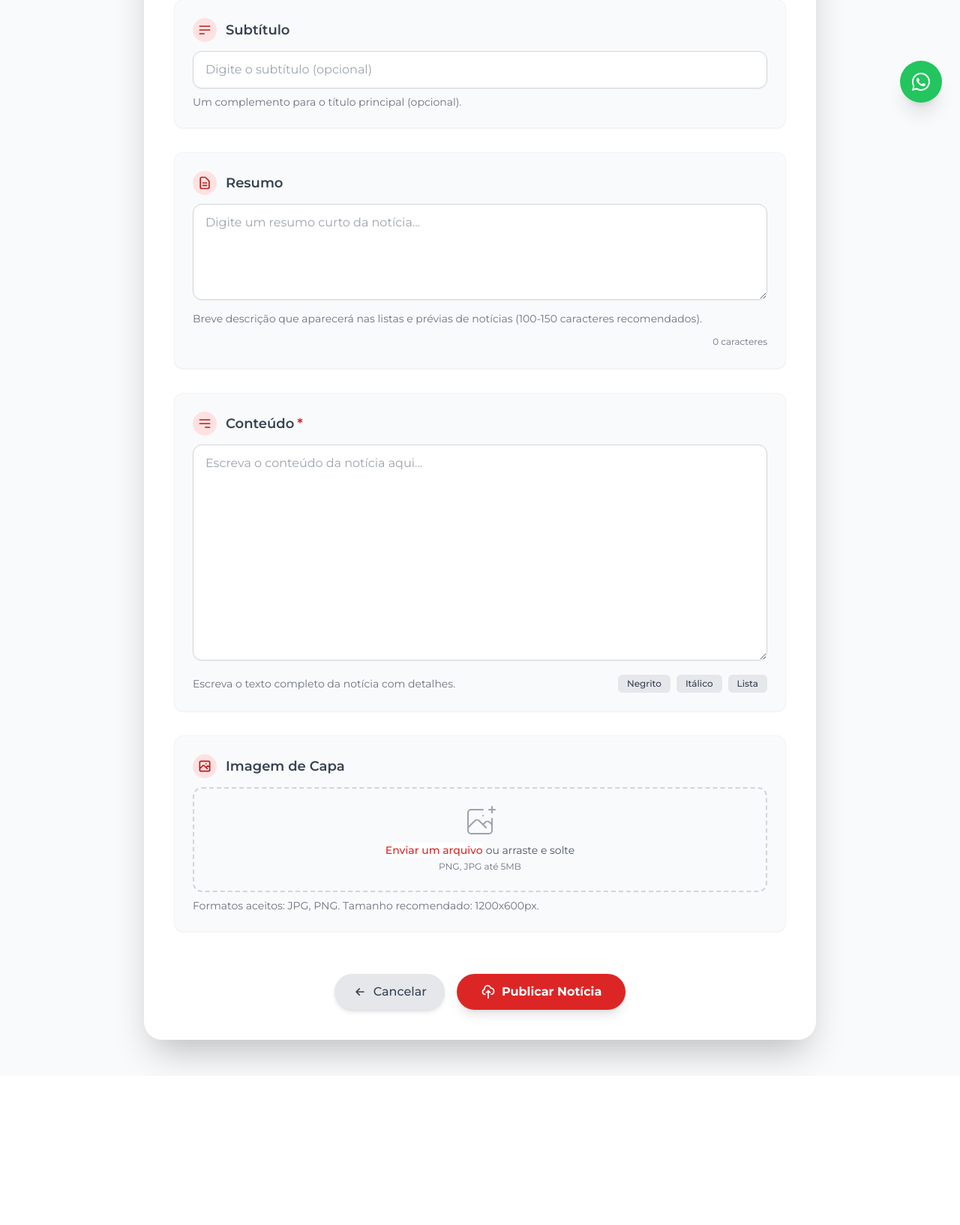
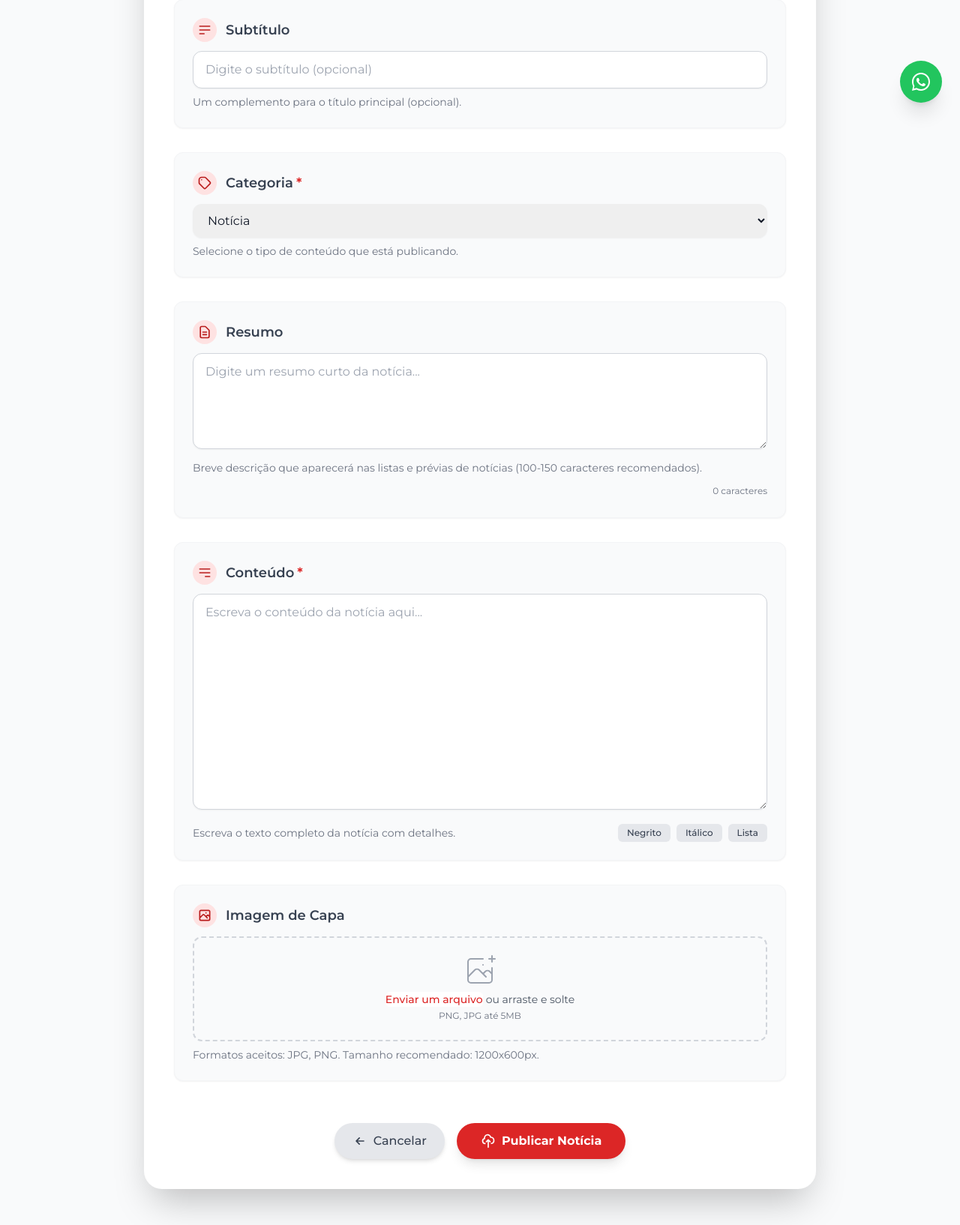
Before and after one commit to wallisonc2k/amuvsite, a Django app: page /painel_admin/noticias/nova/ in a window 1280 px wide. Shown: the part 639-2273 px from the top of the page at 75% size. Before the commit the page ends 2069 px from the top, so only its background shows below. Run offline with Django 5.2, Linux system fonts and the light colour scheme; the visitor is signed in with stand-in values (Sample User, id 1); some libraries are stand-ins or nearby versions.

Commit message:
Implementei o filtro de categorias na pagina de noticias

```diff
--- a/membros/models.py
+++ b/membros/models.py
@@ -4,9 +4,24 @@ from django.contrib.auth.models import AbstractUser
 
 class Membro(AbstractUser):
     telefone = models.CharField(max_length=20, blank=True)
-    endereco = models.TextField(blank=True)
+    cpf = models.CharField(max_length=14, blank=True)
+    foto = models.ImageField(upload_to='fotos_perfil/', null=True, blank=True)
     data_nascimento = models.DateField(null=True, blank=True)
     is_ativo = models.BooleanField(default=True)
+
+    # Para o endereço, podemos continuar com um campo de texto ou criar campos específicos
+    cep = models.CharField(max_length=9, blank=True)
+    logradouro = models.CharField(max_length=100, blank=True)
+    numero = models.CharField(max_length=10, blank=True)
+    complemento = models.CharField(max_length=100, blank=True)
+    bairro = models.CharField(max_length=100, blank=True)
+    cidade = models.CharField(max_length=100, blank=True)
+    estado = models.CharField(max_length=2, blank=True)
+
+    # Preferências
+    interesses = models.JSONField(default=list, blank=True, null=True)
+    receber_notificacoes = models.BooleanField(default=True)
+    disponivel_voluntario = models.BooleanField(default=False)
 
     def __str__(self):
         return self.get_full_name() or self.username
--- a/membros/urls.py
+++ b/membros/urls.py
@@ -1,10 +1,10 @@
 from django.urls import path
-from .views import PainelMembroView, HistoricoPagamentosView, EditPerfilView
+from .views import PainelMembroView, HistoricoPagamentosView, EditarPerfilView
 
 app_name = 'membros'
 
 urlpatterns = [
     path('painel/', PainelMembroView.as_view(), name='painel'),
     path('pagamentos/', HistoricoPagamentosView.as_view(), name='pagamentos'),
-    path('editar_perfil/', EditPerfilView.as_view(), name='editar_perfil'),
+    path('editar-perfil/', EditarPerfilView.as_view(), name='editar_perfil'),
 ]
--- a/noticias/forms.py
+++ b/noticias/forms.py
@@ -4,7 +4,7 @@ from .models import Noticia
 class NoticiaForm(forms.ModelForm):
     class Meta:
         model = Noticia
-        fields = ['titulo', 'subtitulo', 'resumo', 'conteudo', 'imagem_capa']
+        fields = ['titulo', 'subtitulo', 'resumo', 'conteudo', 'imagem_capa', 'categoria', 'data_evento', 'local_evento']
         widgets = {
             'titulo': forms.TextInput(attrs={
                 'class': 'w-full px-4 py-2 border rounded-xl',
@@ -26,7 +26,14 @@ class NoticiaForm(forms.ModelForm):
             'imagem_capa': forms.ClearableFileInput(attrs={
                 'class': 'w-full px-4 py-2'
             }),
+            'data_evento': forms.DateTimeInput(attrs={'type': 'datetime-local'}),
         }
+
+    def __init__(self, *args, **kwargs):
+        super().__init__(*args, **kwargs)
+        # Tornar campos de evento condicionais
+        self.fields['data_evento'].required = False
+        self.fields['local_evento'].required = False
 
     def clean_titulo(self):
         titulo = self.cleaned_data.get('titulo')
--- a/noticias/models.py
+++ b/noticias/models.py
@@ -3,6 +3,13 @@ from django.conf import settings  # Importa as configurações do projeto
 from django.utils.text import slugify
 
 class Noticia(models.Model):
+    CATEGORIA_CHOICES = [
+        ('noticia', 'Notícia'),
+        ('evento', 'Evento'),
+        # Adicione outras categorias conforme necessário
+    ]
+
+
     titulo = models.CharField(max_length=200)
     subtitulo = models.CharField(max_length=255, blank=True)
     conteudo = models.TextField()
@@ -12,8 +19,23 @@ class Noticia(models.Model):
     atualizado_em = models.DateTimeField(auto_now=True)
     slug = models.SlugField(unique=True, blank=True)
 
+    categoria = models.CharField(max_length=20, choices=CATEGORIA_CHOICES, default='noticia')
+
+    # Campos específicos para eventos
+    data_evento = models.DateTimeField(blank=True, null=True)
+    local_evento = models.CharField(max_length=200, blank=True, null=True)
+
     # Usa o modelo de usuário definido em AUTH_USER_MODEL
     autor = models.ForeignKey(settings.AUTH_USER_MODEL, on_delete=models.SET_NULL, null=True)
+
+    @classmethod
+    def get_categorias_para_filtro(cls):
+        # Começa com "Todos"
+        categorias = [{'valor': 'todos', 'nome': 'Todos'}]
+        # Adiciona todas as categorias do modelo
+        for valor, nome in cls.CATEGORIA_CHOICES:
+            categorias.append({'valor': valor, 'nome': nome})
+        return categorias
 
     def save(self, *args, **kwargs):
         if not self.slug:
--- a/painel_admin/views_admin.py
+++ b/painel_admin/views_admin.py
@@ -12,7 +12,8 @@ class AdminDashboardView(TemplateView):
     template_name = 'painel_admin/dashboard.html'
     def get_context_data(self, **kwargs):
         context = super().get_context_data(**kwargs)
-        context['total_news'] = Noticia.objects.count()
+        context['total_news'] = Noticia.objects.filter(categoria="noticia").count()
+        context['total_events'] = Noticia.objects.filter(categoria="evento").count()
         context['recent_news'] = Noticia.objects.filter(publicado_em__date=hoje).count()
         context['total_members'] = Membro.objects.count()
         return context
--- a/templates/painel_admin/noticia_form.html
+++ b/templates/painel_admin/noticia_form.html
@@ -60,6 +60,51 @@
         {{ form.subtitulo|add_class:"w-full border-gray-300 rounded-xl shadow-sm focus:ring-red-600 focus:border-red-600 text-gray-900 text-base py-3 px-4" }}
         {% include "forms/field_errors.html" with field=form.subtitulo %}
         <p class="text-sm text-gray-500 mt-2">Um complemento para o título principal (opcional).</p>
+      </div>
+
+      <!-- Categoria -->
+      <div class="bg-gray-50 p-6 rounded-xl border border-gray-100 shadow-sm transition-all hover:shadow-md">
+        <label for="{{ form.categoria.id_for_label }}" class="flex items-center text-lg font-semibold text-gray-700 mb-3">
+          <div class="w-8 h-8 bg-red-100 text-red-700 rounded-full flex items-center justify-center mr-3">
+            <svg xmlns="http://www.w3.org/2000/svg" class="h-5 w-5" fill="none" viewBox="0 0 24 24" stroke="currentColor">
+              <path stroke-linecap="round" stroke-linejoin="round" stroke-width="2" d="M7 7h.01M7 3h5c.512 0 1.024.195 1.414.586l7 7a2 2 0 010 2.828l-7 7a2 2 0 01-2.828 0l-7-7A1.994 1.994 0 013 12V7a4 4 0 014-4z" />
+            </svg>
+          </div>
+          Categoria <span class="text-red-600 ml-1">*</span>
+        </label>
+        {{ form.categoria|add_class:"w-full border-gray-300 rounded-xl shadow-sm focus:ring-red-600 focus:border-red-600 text-gray-900 text-base py-3 px-4" }}
+        {% include "forms/field_errors.html" with field=form.categoria %}
+        <p class="text-sm text-gray-500 mt-2">Selecione o tipo de conteúdo que está publicando.</p>
+      </div>
+
+      <!-- Campos específicos para Eventos (exibidos condicionalmente) -->
+      <div id="campos-evento" class="bg-gray-50 p-6 rounded-xl border border-gray-100 shadow-sm transition-all hover:shadow-md" style="display: none;">
+        <!-- Data do Evento -->
+        <label for="{{ form.data_evento.id_for_label }}" class="flex items-center text-lg font-semibold text-gray-700 mb-3">
+          <div class="w-8 h-8 bg-red-100 text-red-700 rounded-full flex items-center justify-center mr-3">
+            <svg xmlns="http://www.w3.org/2000/svg" class="h-5 w-5" fill="none" viewBox="0 0 24 24" stroke="currentColor">
+              <path stroke-linecap="round" stroke-linejoin="round" stroke-width="2" d="M8 7V3m8 4V3m-9 8h10M5 21h14a2 2 0 002-2V7a2 2 0 00-2-2H5a2 2 0 00-2 2v12a2 2 0 002 2z" />
+            </svg>
+          </div>
+          Data e Hora do Evento <span class="text-red-600 ml-1">*</span>
+        </label>
+        {{ form.data_evento|add_class:"w-full border-gray-300 rounded-xl shadow-sm focus:ring-red-600 focus:border-red-600 text-gray-900 text-base py-3 px-4" }}
+        {% include "forms/field_errors.html" with field=form.data_evento %}
+        <p class="text-sm text-gray-500 mt-2">Informe quando o evento acontecerá.</p>
+
+        <!-- Local do Evento -->
+        <label for="{{ form.local_evento.id_for_label }}" class="flex items-center text-lg font-semibold text-gray-700 mt-6 mb-3">
+          <div class="w-8 h-8 bg-red-100 text-red-700 rounded-full flex items-center justify-center mr-3">
+            <svg xmlns="http://www.w3.org/2000/svg" class="h-5 w-5" fill="none" viewBox="0 0 24 24" stroke="currentColor">
+              <path stroke-linecap="round" stroke-linejoin="round" stroke-width="2" d="M17.657 16.657L13.414 20.9a1.998 1.998 0 01-2.827 0l-4.244-4.243a8 8 0 1111.314 0z" />
+              <path stroke-linecap="round" stroke-linejoin="round" stroke-width="2" d="M15 11a3 3 0 11-6 0 3 3 0 016 0z" />
+            </svg>
+          </div>
+          Local do Evento <span class="text-red-600 ml-1">*</span>
+        </label>
+        {{ form.local_evento|add_class:"w-full border-gray-300 rounded-xl shadow-sm focus:ring-red-600 focus:border-red-600 text-gray-900 text-base py-3 px-4" }}
+        {% include "forms/field_errors.html" with field=form.local_evento %}
+        <p class="text-sm text-gray-500 mt-2">Endereço ou local onde o evento acontecerá.</p>
       </div>
 
       <!-- Resumo -->
@@ -283,6 +328,32 @@
         // Implementar preview de imagem aqui se necessário
       });
     }
+
+      // Controle de exibição dos campos de evento
+    const categoriaField = document.getElementById('{{ form.categoria.id_for_label }}');
+    const camposEvento = document.getElementById('campos-evento');
+
+    const toggleCamposEvento = function() {
+      if (categoriaField.value === 'evento') {
+        camposEvento.style.display = 'block';
+        // Tornar campos de evento obrigatórios
+        document.getElementById('{{ form.data_evento.id_for_label }}').required = true;
+        document.getElementById('{{ form.local_evento.id_for_label }}').required = true;
+      } else {
+        camposEvento.style.display = 'none';
+        // Remover obrigatoriedade
+        document.getElementById('{{ form.data_evento.id_for_label }}').required = false;
+        document.getElementById('{{ form.local_evento.id_for_label }}').required = false;
+      }
+    };
+
+    if (categoriaField && camposEvento) {
+      categoriaField.addEventListener('change', toggleCamposEvento);
+      // Inicializar estado no carregamento da página
+      toggleCamposEvento();
+    }
+
   });
+
 </script>
 {% endblock %}
```
Also changed, not shown: membros/adapters.py (+13 -0 lines), membros/views.py (+27 -2 lines), noticias/views.py (+37 -10 lines), templates/membros/editar_perfil.html (+5 -4 lines), templates/noticias/lista.html (+10 -7 lines).
